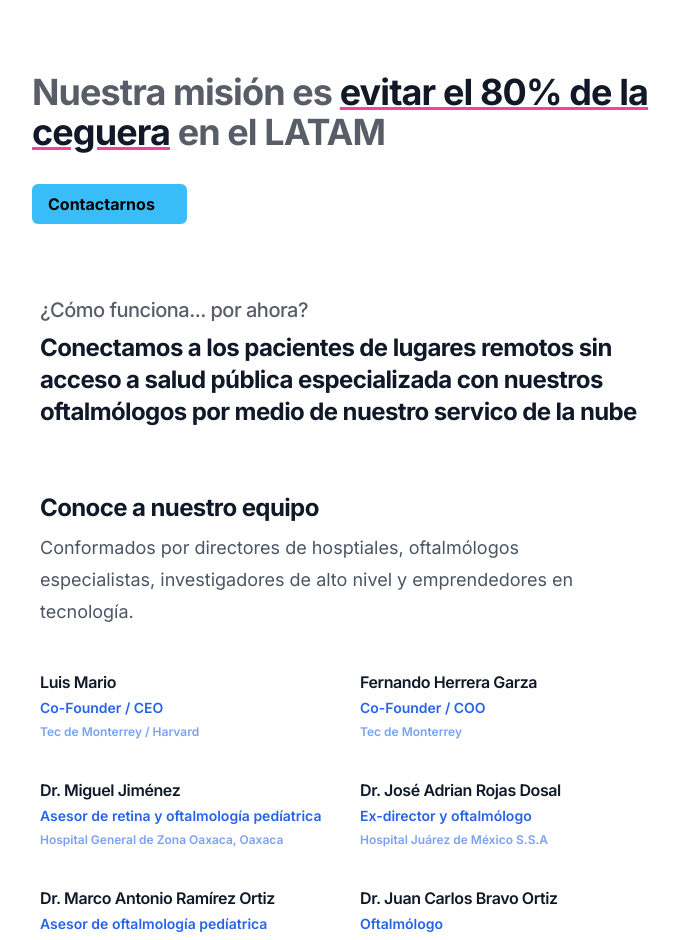
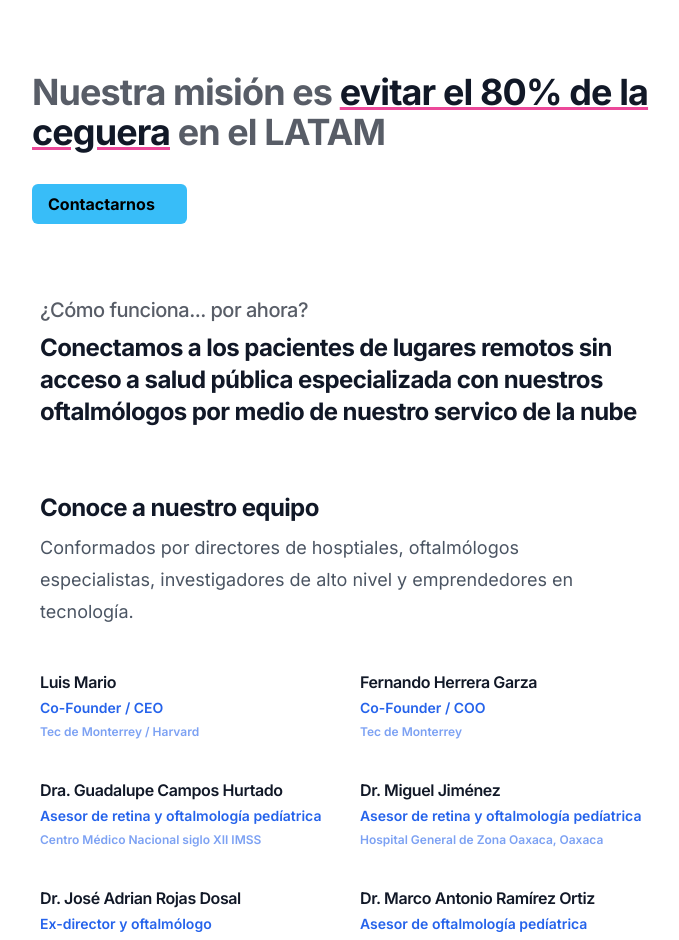
Before and after one commit to itsluismario/landing-page-coftalmo, a Next.js app: page / in a window 1280 px wide. Shown: the top 940 px of the page, without its empty margins (296-975 px from the left). Built offline with nearby package versions, Linux system fonts and the light colour scheme.

Commit message:
:pencil2: Fixing typos and adding mentor in Team

```diff
--- a/src/app/components/Team.tsx
+++ b/src/app/components/Team.tsx
@@ -9,6 +9,11 @@ export default function Team() {
         name: "Fernando Herrera Garza",
         role: "Co-Founder / COO",
         place: "Tec de Monterrey",
+      },
+      {
+        name: "Dra. Guadalupe Campos Hurtado",
+        role: "Asesor de retina y oftalmología pedíatrica",
+        place: "Centro Médico Nacional siglo XII IMSS",
       },
       {
         name: "Dr. Miguel Jiménez",
--- a/src/app/layout.tsx
+++ b/src/app/layout.tsx
@@ -6,7 +6,7 @@ const inter = Inter({ subsets: ['latin'] })
 
 export const metadata: Metadata = {
   title: 'Coftalmo',
-  description: 'Creando el futuro el futuro en la salud pública',
+  description: 'Nuestra misión es evitar el 80% de la ceguera en el LATAM',
 }
 
 export default function RootLayout({
```
